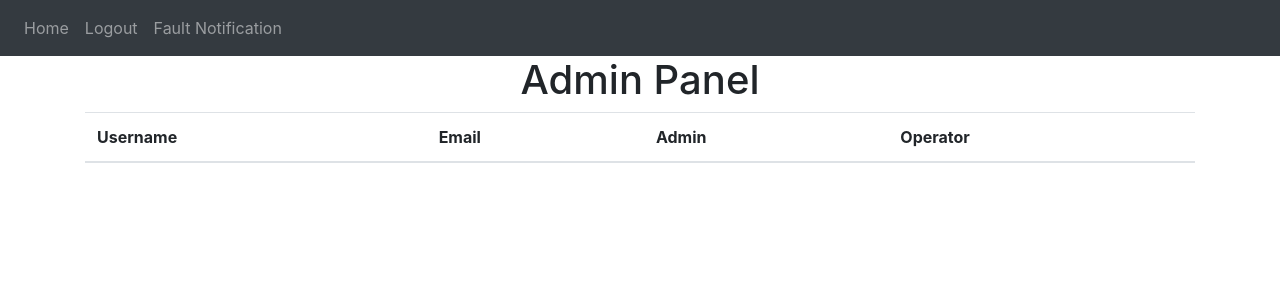
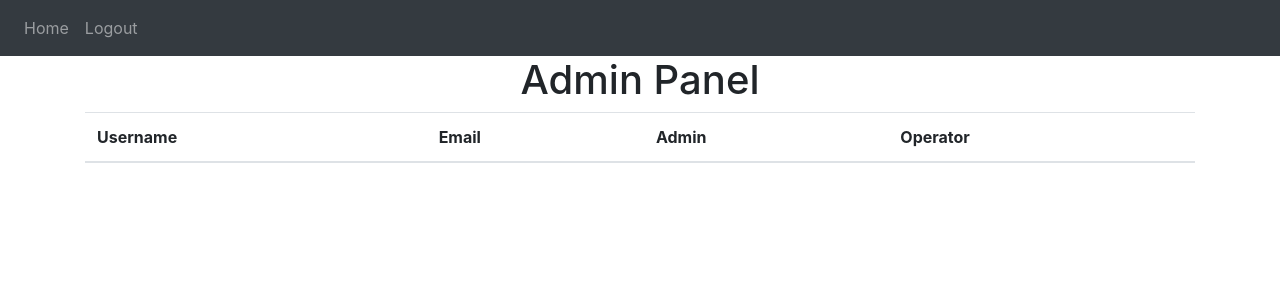
Before and after one commit to gucio123/ZSTwP, a Flask app: page /admin in a window 1280 px wide. Shown: the top 300 px of the page. Run offline with Flask 3, Linux system fonts and the light colour scheme; the visitor is signed in with stand-in values (Sample User, id 1); lists and menus that the app fills with data are empty; some libraries are stand-ins or nearby versions.

Commit message:
delete Fault Notification

```diff
--- a/website/__init__.py
+++ b/website/__init__.py
@@ -23,7 +23,6 @@ def create_app():
     from website.auth import auth
     from website.view.faults import fault_bp
     from website.view.maintainers import maintainer_bp
-    # from website.create_ticket import createTicket
     from website.register_contractor import registerContractor
     from website.permissions import permissions
     from website.view.tickets import ticket_bp
--- a/website/register_contractor.py
+++ b/website/register_contractor.py
@@ -48,7 +48,6 @@ def is_nip_format_correct(nip):
     elif not nip.isnumeric():
         return False
     elif not is_checksum_correct(nip):
-        print('checksum not correct')
         return False
     return True
 
--- a/website/templates/base.html
+++ b/website/templates/base.html
@@ -131,8 +131,6 @@
 <!--                <a class="nav-item nav-link" id="create_ticket" href="/create_ticket">Create Ticket</a>-->
 <!--                <a class="nav-item nav-link" id="register_contractor" href="/register_contractor">Register Contractor</a>-->
 
-                <!-- TODO MAINTAINER NOTIFICATION -->
-                <a class="nav-item nav-link" id="notification_fault" href="/faults">Fault Notification</a>
                 {% endif %}
                   {% if current_user.isAdmin %}
                   <a class="nav-item nav-link" id="create_ticket" href="/tickets/create_ticket">Create Ticket</a>
```
